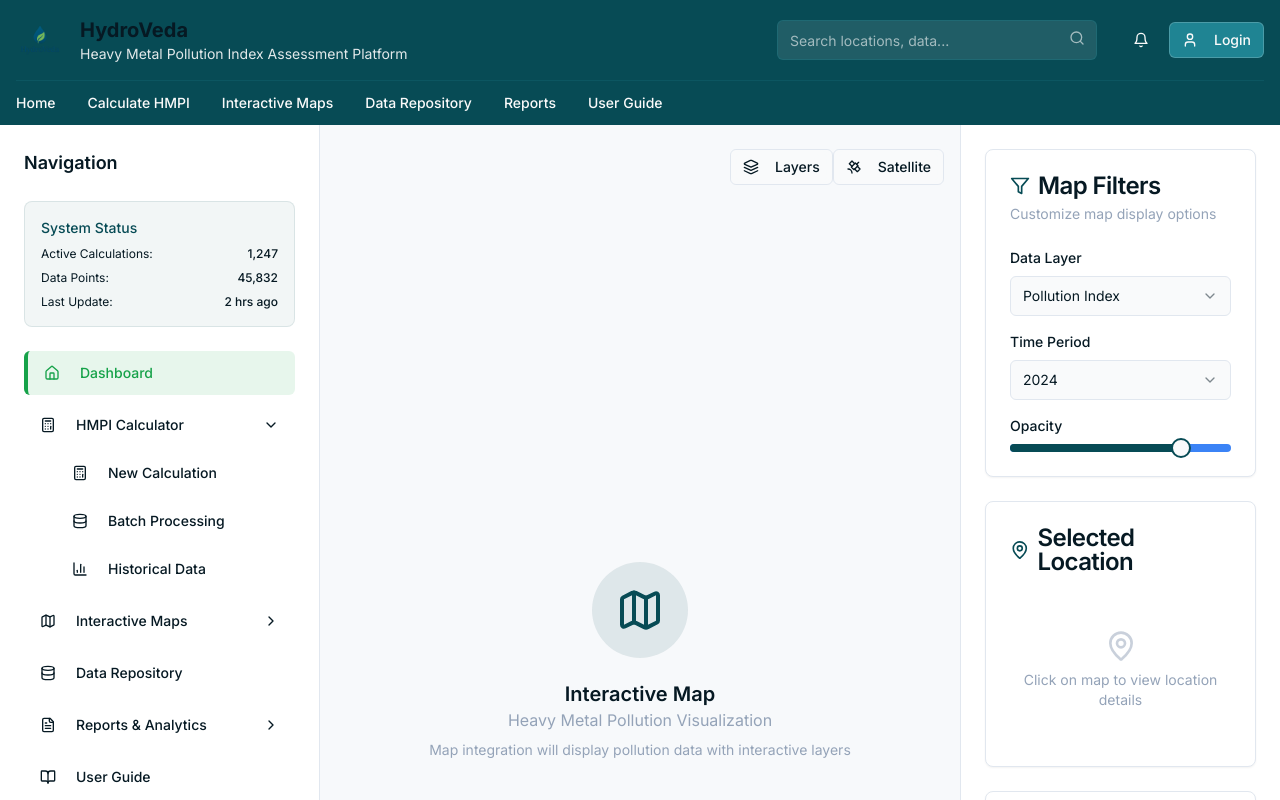
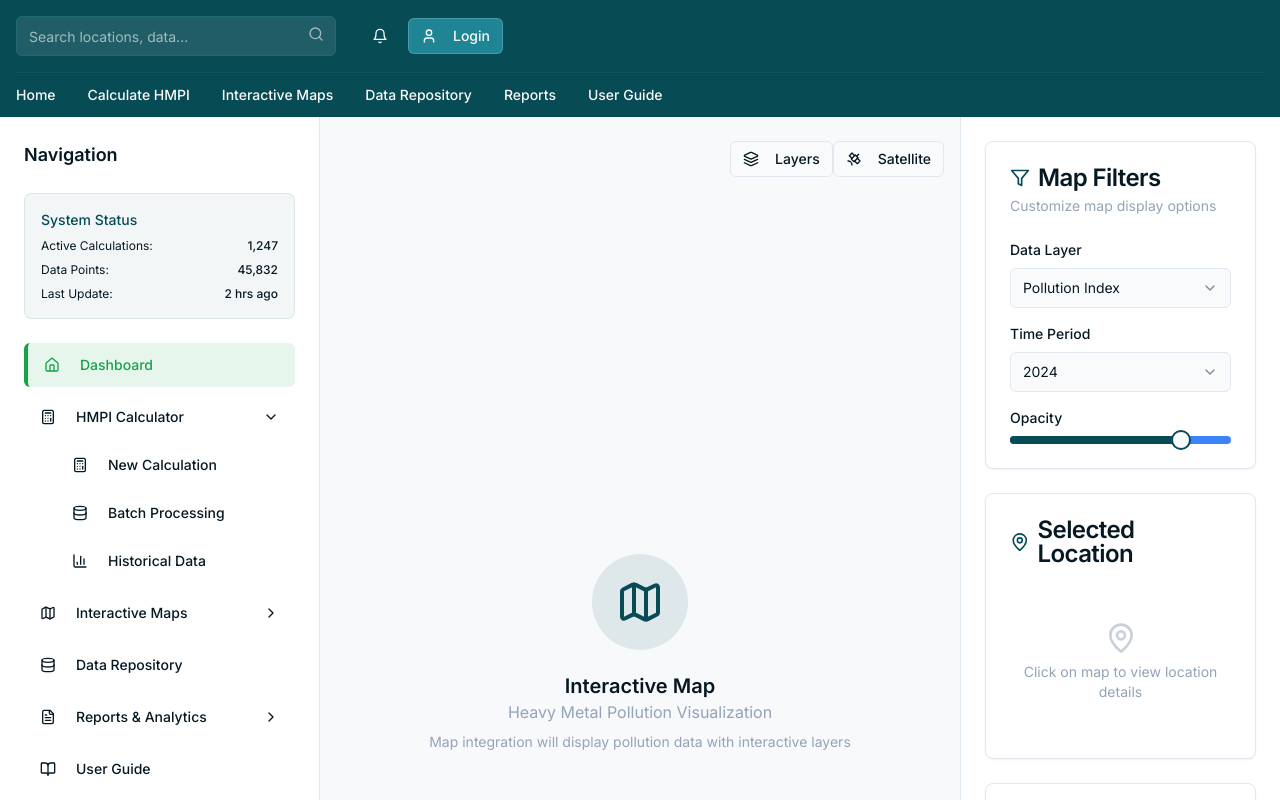
Before and after one commit to sarthak572/HMPI-frontend, a React (Vite) app: page /maps in a window 1280 px wide. Shown: the top 800 px of the page. Built offline with nearby package versions, Linux system fonts and the light colour scheme.

Commit message:
Visual edit in Lovable

```diff
--- a/src/components/layout/Header.tsx
+++ b/src/components/layout/Header.tsx
@@ -11,13 +11,7 @@ const Header = () => {
         {/* Main header */}
         <div className="flex items-center justify-between py-4">
           {/* Logo and branding */}
-          <div className="flex items-center space-x-4">
-            <img src="/lovable-uploads/a3d35f26-0eb5-47e0-99fa-a66b95b3f271.png" alt="HydroVeda Logo" className="h-12 w-auto" />
-            <div>
-              <h1 className="text-xl font-bold">HydroVeda</h1>
-              <p className="text-sm opacity-90">Heavy Metal Pollution Index Assessment Platform</p>
-            </div>
-          </div>
+
 
           {/* Navigation and user actions */}
           <div className="flex items-center space-x-6">
```
